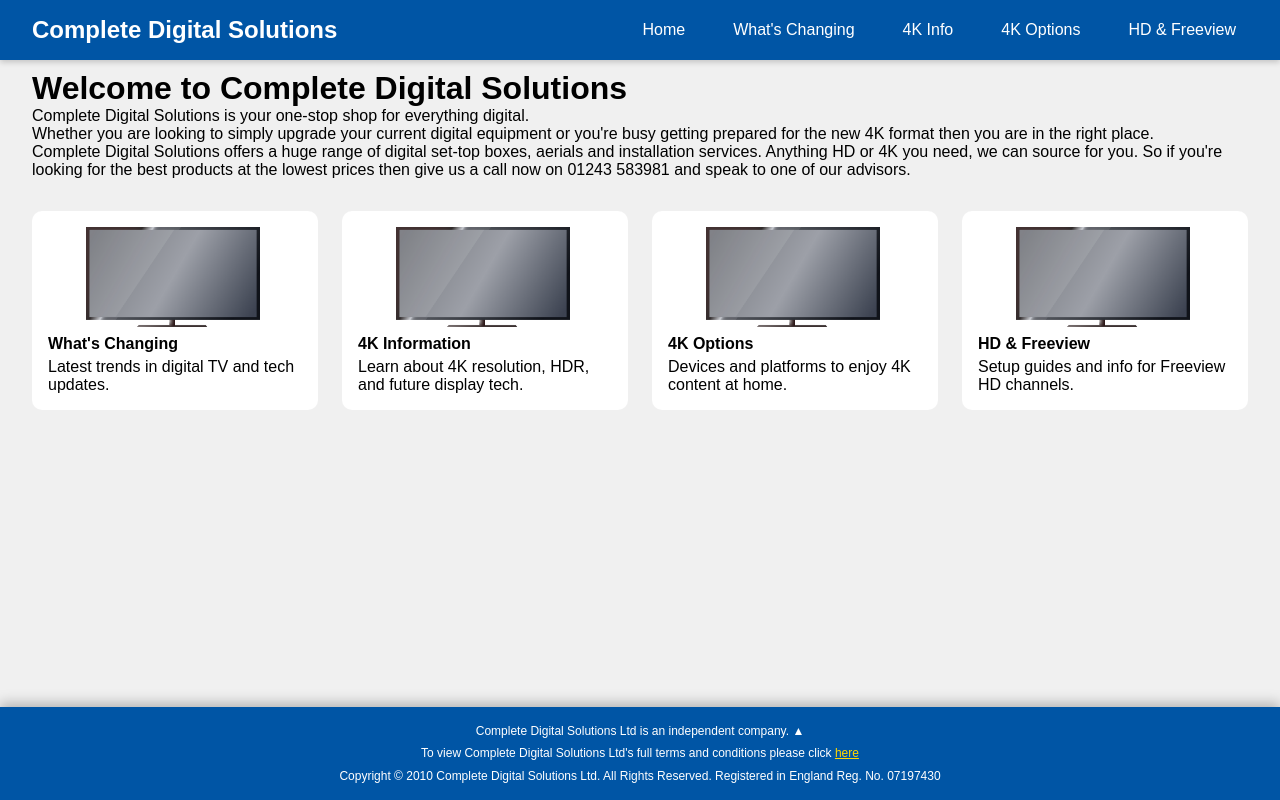
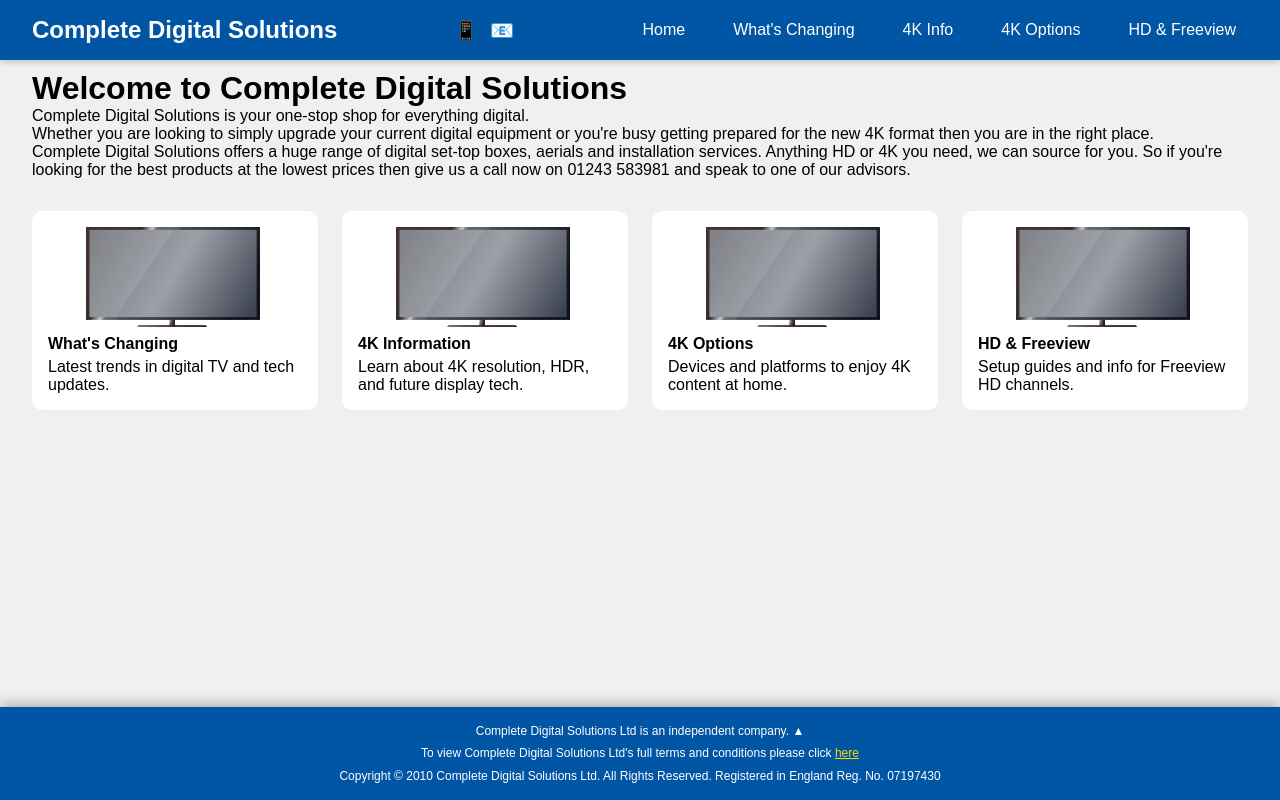
Before and after one commit to rharrison891/complete-digital-site, a PHP site: page / in a window 1280 px wide. Run offline with PHP 8.4, Linux system fonts and the light colour scheme.

Commit message:
Mailto, tel

```diff
--- a/main.js
+++ b/main.js
@@ -2,6 +2,12 @@ const Templates = {
     header: `
         <div class="site-header">
             <div class="logo">Complete Digital Solutions</div>
+
+            <div class="header-contact">
+                <a href="tel:+441234567890" class="contact-icon">📱</a>
+                <a href="mailto:info@completedigital.co.uk" class="contact-icon">📧</a>
+            </div>
+
             <div id="hamburger" class="hamburger">&#9776;</div>
             <nav id="main-nav" class="nav-closed">
                 <a href="index.html">Home</a>
--- a/style.css
+++ b/style.css
@@ -40,6 +40,23 @@ body {
         font-size: 1.5rem;
         font-weight: bold;
     }
+
+/* Header contact icons */
+.header-contact {
+    display: flex;
+    gap: 0.75rem;
+    font-size: 1.2rem;
+}
+
+    .header-contact a {
+        color: #fff;
+        text-decoration: none;
+        transition: color 0.2s ease;
+    }
+
+        .header-contact a:hover {
+            color: #ffd700; /* gold highlight */
+        }
 
 #main-nav {
     display: flex;
```
